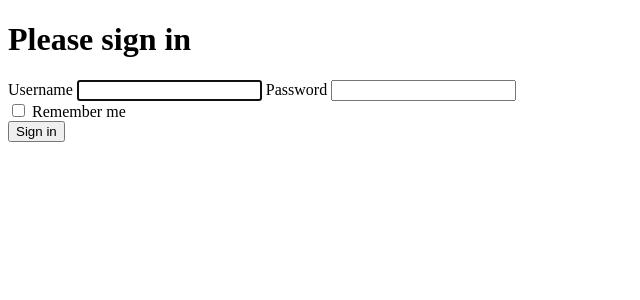
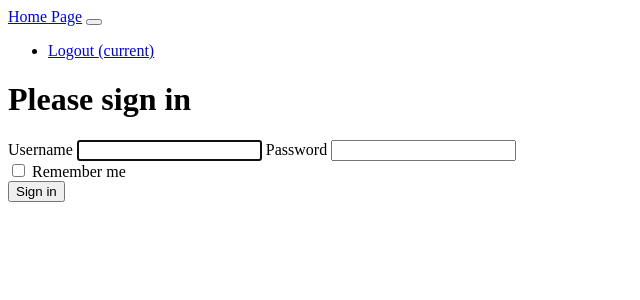
Before and after one commit to slepnoga/kreiss, a Symfony app: template templates/security/login.html.twig in a window 1280 px wide. Shown: the top 300 px of the page, without its empty margins (0-640 px from the left). Run offline with Twig, Linux system fonts and the light colour scheme; the template is opened without the code that fills it, so the values that code supplies are empty; some libraries are stand-ins or nearby versions.

Commit message:
small frontend css

```diff
--- a/assets/css/app.css
+++ /dev/null
@@ -1,3 +0,0 @@
-body {
-    background-color: lightgray;
-}
--- /dev/null
+++ b/assets/scss/app.scss
@@ -0,0 +1,6 @@
+body {
+    background-color: lightgray;
+}
+
+$icon-font-path: "~bootstrap-sass/assets/fonts/bootstrap/";
+@import "~bootstrap/scss/bootstrap";
--- a/src/Controller/FrontController.php
+++ b/src/Controller/FrontController.php
@@ -8,7 +8,7 @@
 class FrontController extends AbstractController
 {
     /**
-     * @Route("/", name="/")
+     * @Route("/", name="front_page")
      */
     public function index()
     {
--- a/templates/base.html.twig
+++ b/templates/base.html.twig
@@ -1,12 +1,27 @@
 <!DOCTYPE html>
-<html>
+<html lang="{{ app.request.locale }}">
 <head>
     <meta charset="UTF-8">
-        <title>{% block title %}Welcome!{% endblock %}</title>
-        {% block stylesheets %}{% endblock %}
+    <meta name="viewport" content="width=device-width, initial-scale=1, shrink-to-fit=no">
+
+    {% block stylesheets %}
+        {{ encore_entry_link_tags('app') }}
+    {% endblock %}
+    {% block menu %}
+        {% include 'menu.html.twig' %}
+    {% endblock %}
 </head>
 <body>
+
+<div class="jumbotron jumbotron-fluid">
+
     {% block body %}{% endblock %}
-        {% block javascripts %}{% endblock %}
+
+</div>
+
+{% block javascripts %}
+    {{ encore_entry_script_tags('app') }}
+{% endblock %}
 </body>
+
 </html>
--- /dev/null
+++ b/templates/menu.html.twig
@@ -0,0 +1,20 @@
+{% block menu %}
+    <nav class="navbar navbar-expand-lg navbar-light bg-light">
+    <a class="navbar-brand" href="{{ path('front_page') }}">Home Page</a>
+    <button class="navbar-toggler" type="button" data-toggle="collapse" data-target="#navbarSupportedContent"
+            aria-controls="navbarSupportedContent" aria-expanded="false" aria-label="Toggle navigation">
+        <span class="navbar-toggler-icon"></span>
+    </button>
+
+    <div class="collapse navbar-collapse" id="navbarSupportedContent">
+    <ul class="navbar-nav mr-auto">
+    <li class="nav-item active">
+        <a class="nav-link" href="{{ path('app_logout') }}">Logout <span
+                    class="sr-only">(current)</span></a>
+    </li>
+
+    </ul>
+    </div>
+    </nav>
+
+{% endblock %}
```
Also changed, not shown: assets/js/app.js (+11 -3 lines), package.json (+8 -0 lines), templates/front/index.html.twig (+1 -14 lines), 1 other file. Lines whose indentation alone changed are shown as unchanged.
